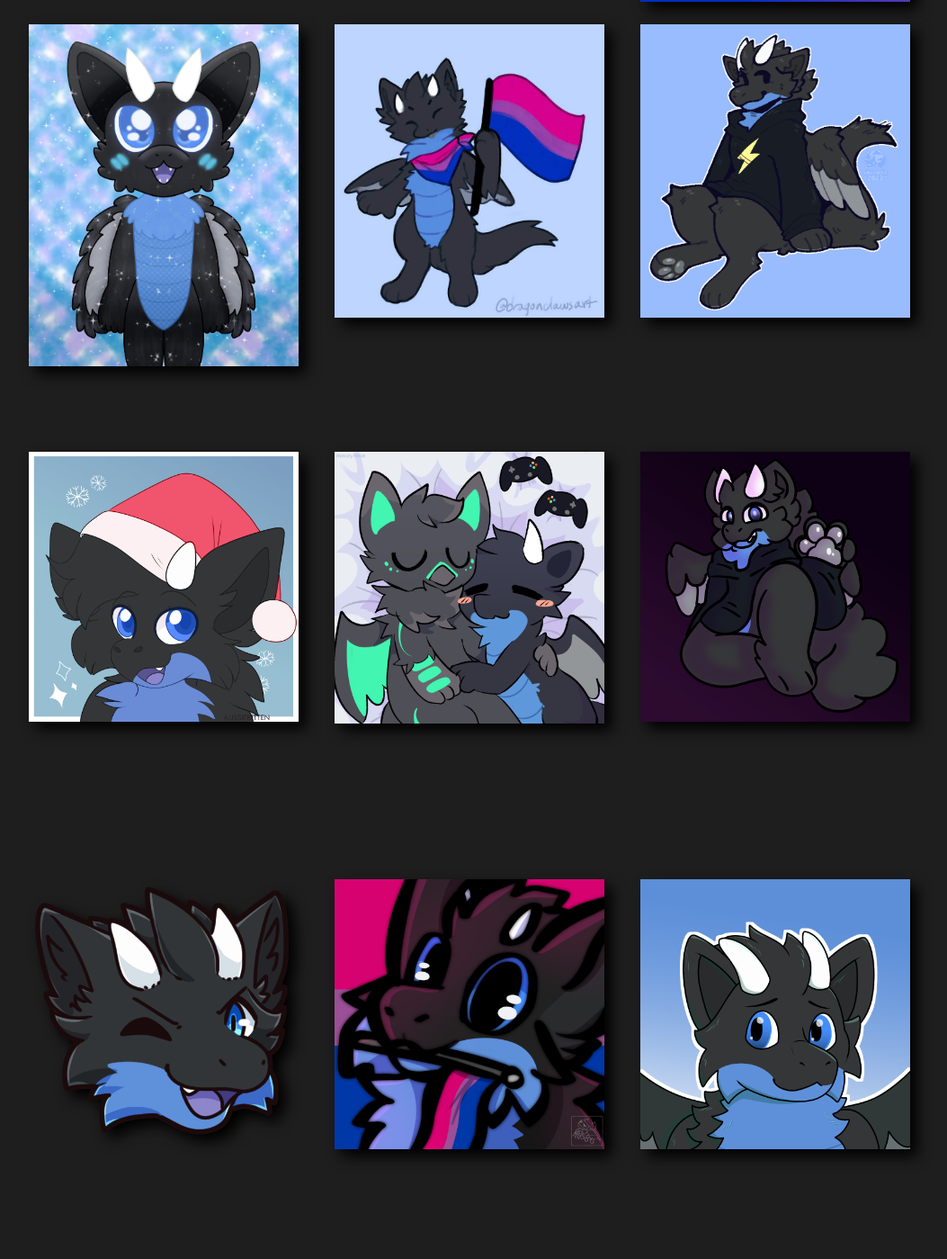
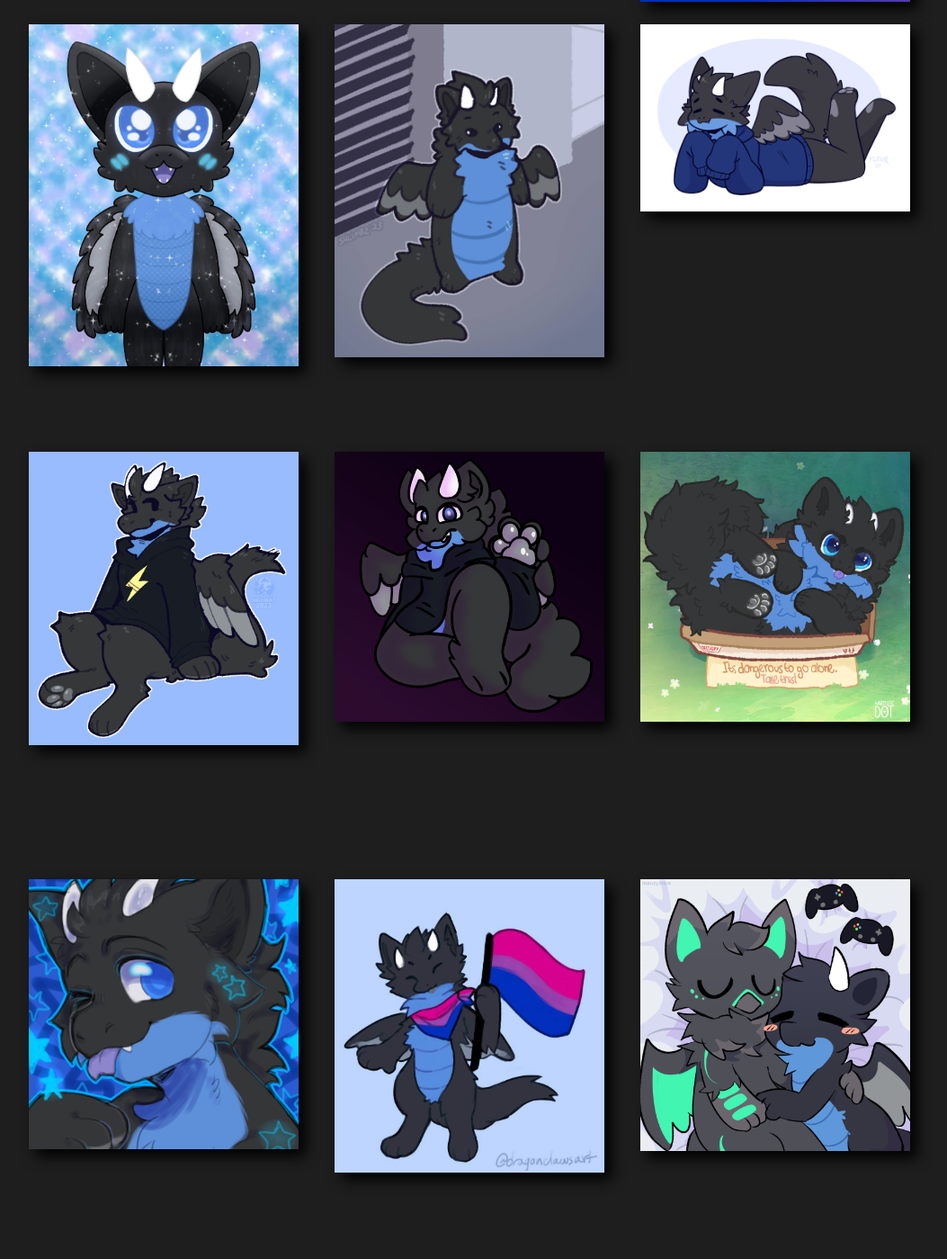
Before and after one commit to GlenMerlin/glenmerlin.me, a plain HTML site: page art.html in a window 1280 px wide. Shown: the part 801-2200 px from the top of the page at 90% size, without its empty margins (86-1139 px from the left). Drawn offline with Linux system fonts and the light colour scheme.

Commit message:
update to add new art

```diff
--- a/art.html
+++ b/art.html
@@ -40,8 +40,13 @@
                         </a>
                     </li>
                     <li>
-                        <a href="https://twitter.com/magiczapdragon" target="_blank">
-                            <img src="images/crescentdragonclaws_pride.jpg" class="gallery__img">
+                        <a href="https://twitter.com/shlimaz/" target="_blank">
+                            <img src="images/Shlimaz_Meme.jpg" class="gallery__img">
+                        </a>
+                    </li>
+                    <li>
+                        <a href="https://twitter.com/Fleurfurr/" target="_blank">
+                            <img src="images/Fleur.png" class="gallery__img">
                         </a>
                     </li>
                     <li>
@@ -50,25 +55,42 @@
                         </a>
                     </li>
                     <li>
-                        <a href="https://twitter.com/aussie_kitten" target="_blank">
-                            <img src="images/aussiekitten_christmas.jpg" class="gallery__img">
+                        <a href="https://twitter.com/kibyts" target="_blank">
+                            <img src="images/kibyts.png" class="gallery__img">
                         </a>
                     </li>
+                    <li>
+                        <a href="https://twitter.com/artistic_dot/" target="_blank">
+                            <img src="images/DotBox.png" class="gallery__img">
+                        </a>
+                    </li>
+                    <li>
+                        <a href="https://twitter.com/wacky_animal/" target="_blank">
+                            <img src="images/wacky_animal.png" class="gallery__img">
+                        </a>
+                    </li>
+                    <li>
+                        <a href="https://twitter.com/magiczapdragon" target="_blank">
+                            <img src="images/crescentdragonclaws_pride.jpg" class="gallery__img">
+                        </a>
+                    </li>
+
                     <li>
                         <a href="https://twitter.com/mauzymice" target="_blank">
                             <img src="images/mauzymice.png" class="gallery__img">
                         </a>
                     </li>
                     <li>
-                        <a href="https://twitter.com/kibyts" target="_blank">
-                            <img src="images/kibyts.png" class="gallery__img">
+                        <a href="https://twitter.com/artsbvg/" target="_blank">
+                            <img src="images/GlenVDayYCH.jpg" class="gallery__img">
                         </a>
                     </li>
                     <li>
-                        <a href="https://www.instagram.com/xredmooncomics" target="_blank">
-                            <img src="images/redmoon.png" class="gallery__img">
+                        <a href="https://twitter.com/Petuniabubbles" target="_blank">
+                            <img src="images/Ash_Gift.png" class="gallery__img">
                         </a>
                     </li>
+
                     <li>
                         <a href="https://twitter.com/artsbvg" target="_blank">
                             <img src="images/artsbvg.png" class="gallery__img">
@@ -80,8 +102,13 @@
                         </a>
                     </li>
                     <li>
-                        <a href="https://twitter.com/wacky_animal/" target="_blank">
-                            <img src="images/wacky_animal.png" class="gallery__img">
+                        <a href="https://www.instagram.com/xredmooncomics" target="_blank">
+                            <img src="images/redmoon.png" class="gallery__img">
+                        </a>
+                    </li>
+                    <li>
+                        <a href="https://twitter.com/aussie_kitten" target="_blank">
+                            <img src="images/aussiekitten_christmas.jpg" class="gallery__img">
                         </a>
                     </li>
                 </ul>
```
Also changed, not shown: index.html (+1 -1 lines), images/Ash_Gift.png (added), images/DotBox.png (added), images/Fleur.png (added), images/GlenVDayYCH.jpg (added), images/Shlimaz_Meme.jpg (added).
